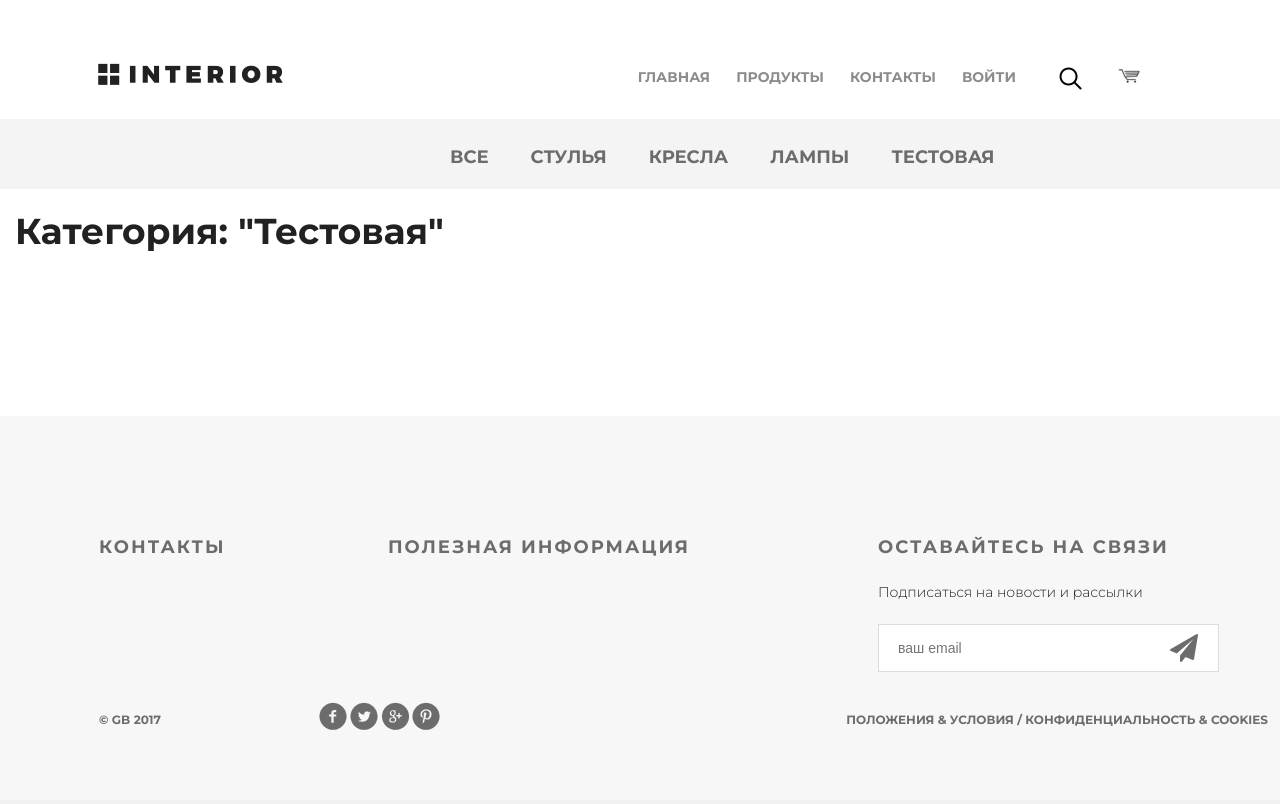
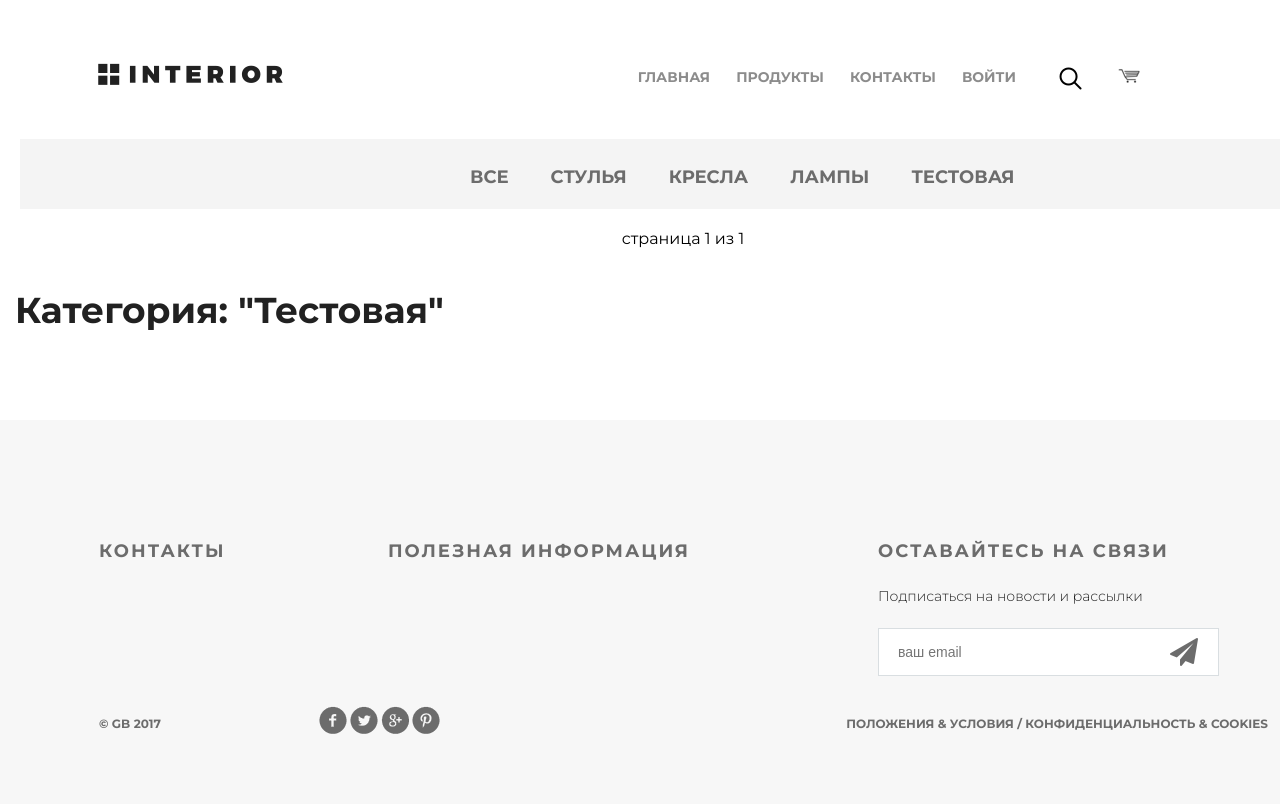
Before and after one commit to s-3m/Django_GeekShop, a Django app: page /products/category/33/ in a window 1280 px wide; the page is wider, and only the part inside the window is pictured. Before the commit the page ends 730 px from the top of that part, so only its background shows below. Run offline with Django 3.2, Linux system fonts and the light colour scheme; data comes from the database, SQL or seed files in the repository; parts of the project's set-up code (start-up, migrations or seed data) failed here and were passed over.

Commit message:
Доделал paginator в списке продуктов

```diff
--- a/mainapp/templates/mainapp/includes/inc_prod_menu.html
+++ b/mainapp/templates/mainapp/includes/inc_prod_menu.html
@@ -1,4 +1,4 @@
-<div class="links clearfix">
+
     <ul class="links-menu">
         <li>
             <a href="{% url 'products:category' 0 %}"
@@ -17,4 +17,3 @@
             </li>
         {% endfor %}
     </ul>
-</div>
--- a/mainapp/templates/mainapp/products_list.html
+++ b/mainapp/templates/mainapp/products_list.html
@@ -9,19 +9,33 @@
   </div>
 
   <div class="details">
-
+    <div class="links clearfix">
       {% include 'mainapp/includes/inc_prod_menu.html' %}
-
+    </div>
 
     <div class="products_list">
+    <div class="paginator">
+              {% if products.has_previous %}
+                  <a href="{% url 'products:page' category.pk products.previous_page_number %}">
+                      <
+                  </a>
+              {% endif %}
+            <span class="current">
+                страница {{ products.number }} из {{ products.paginator.num_pages }}
+            </span>
+            {% if products.has_next %}
+              <a href="{% url 'products:page' category.pk products.next_page_number %}">
+                  >
+              </a>
+            {% endif %}
+          </div>
       <div class="title clearfix">
-        <h2>
-          Категория: "{{ category.name|title }}"
-        </h2>
+        <h2>Категория: "{{ category.name|title }}"</h2>
+
       </div>
       <div class="category-products clearfix">
 
-        {% for product in all_products %}
+        {% for product in products %}
           <div class="block">
             <a href="{% url 'products:product' product.pk %}">
                 <img src="/media/{{ product.image }}" width=200px height=200px alt="">
--- a/mainapp/urls.py
+++ b/mainapp/urls.py
@@ -7,5 +7,6 @@ app_name = 'mainapp'
 urlpatterns = [
     path('', mainapp.products, name='index'),
     path('category/<int:pk>/', mainapp.products, name='category'),
+    path('category/<int:pk>/page/<int:page>/', mainapp.products, name='page'),
     path('product/<int:pk>/', mainapp.product, name='product'),
 ]
--- a/mainapp/views.py
+++ b/mainapp/views.py
@@ -2,6 +2,7 @@ from random import shuffle, choice
 from django.shortcuts import render, get_object_or_404
 from .models import Product, ProductCategory
 from basketapp.models import Basket
+from django.core.paginator import Paginator, EmptyPage, PageNotAnInteger
 
 # Create your views here.
 
@@ -51,7 +52,7 @@ def index(request):
                                                           'total_cost': total_cost})
 
 
-def products(request, pk=None):
+def products(request, pk=None, page=1):
     title = "продукты"
     prod_menu_links = ProductCategory.objects.all()
     hot_product = get_hot_product()
@@ -64,34 +65,29 @@ def products(request, pk=None):
 
     if pk is not None:
         if pk == 0:
-            all_products = Product.objects.all().exclude(is_active=False).order_by("price")
-            category = {'name': 'все'}
+            category = {'pk': 0, 'name': 'все'}
+            products = Product.objects.filter(is_active=True,
+                                              category__is_active=True).order_by('price')
+
         else:
             category = get_object_or_404(ProductCategory, pk=pk)
-            all_products = Product.objects.filter(category__pk=pk).exclude(is_active=False).order_by('price')
+            products = Product.objects.filter(category__pk=pk).exclude(is_active=False).order_by('price')
+
+        paginator = Paginator(products, 2)
+        try:
+            products_paginator = paginator.page(page)
+        except PageNotAnInteger:
+            products_paginator = paginator.page(1)
+        except EmptyPage:
+            products_paginator = paginator.page(paginator.num_pages)
 
         return render(request, 'mainapp/products_list.html', context={'main_menu_links': main_menu_links,
                                                                       'prod_menu_links': prod_menu_links,
                                                                       'title': title,
                                                                       'category': category,
-                                                                      'all_products': all_products,
+                                                                      'products': products_paginator,
                                                                       'total_cost': total_cost,
                                                                       'basket': basket, })
-
-    if pk:
-        if pk == '0':
-            products = Product.objects.all().exclude(is_active=False).order_by('price')
-            category = {'name': 'все'}
-        else:
-            category = get_object_or_404(ProductCategory, pk=pk)
-            products = Product.objects.filter(category__pk=pk).exclude(is_active=False).order_by('price')
-
-        return render(request, 'mainapp/products_list.html', context={'title': title,
-                                                                      'links_menu': prod_menu_links,
-                                                                      'category': category,
-                                                                      'products': products,
-                                                                      'basket': basket,
-                                                                      'total_cost': total_cost})
 
     return render(request, 'mainapp/products.html', context={'main_menu_links': main_menu_links,
                                                              'prod_menu_links': prod_menu_links,
--- a/static/style.css
+++ b/static/style.css
@@ -878,6 +878,7 @@ td:first-child {
 	background-color: #f4f4f4;
 	position: relative;
 	padding-left: 450px;
+	margin: 20px;
 }
 .links-menu {
 	margin:	27px auto 0px;
@@ -1101,3 +1102,7 @@ td:first-child {
 .category_record .not_active {
 	opacity: 0.5;
 }
+.paginator {
+	text-align: center;
+	margin-bottom: 20px;
+}
```
